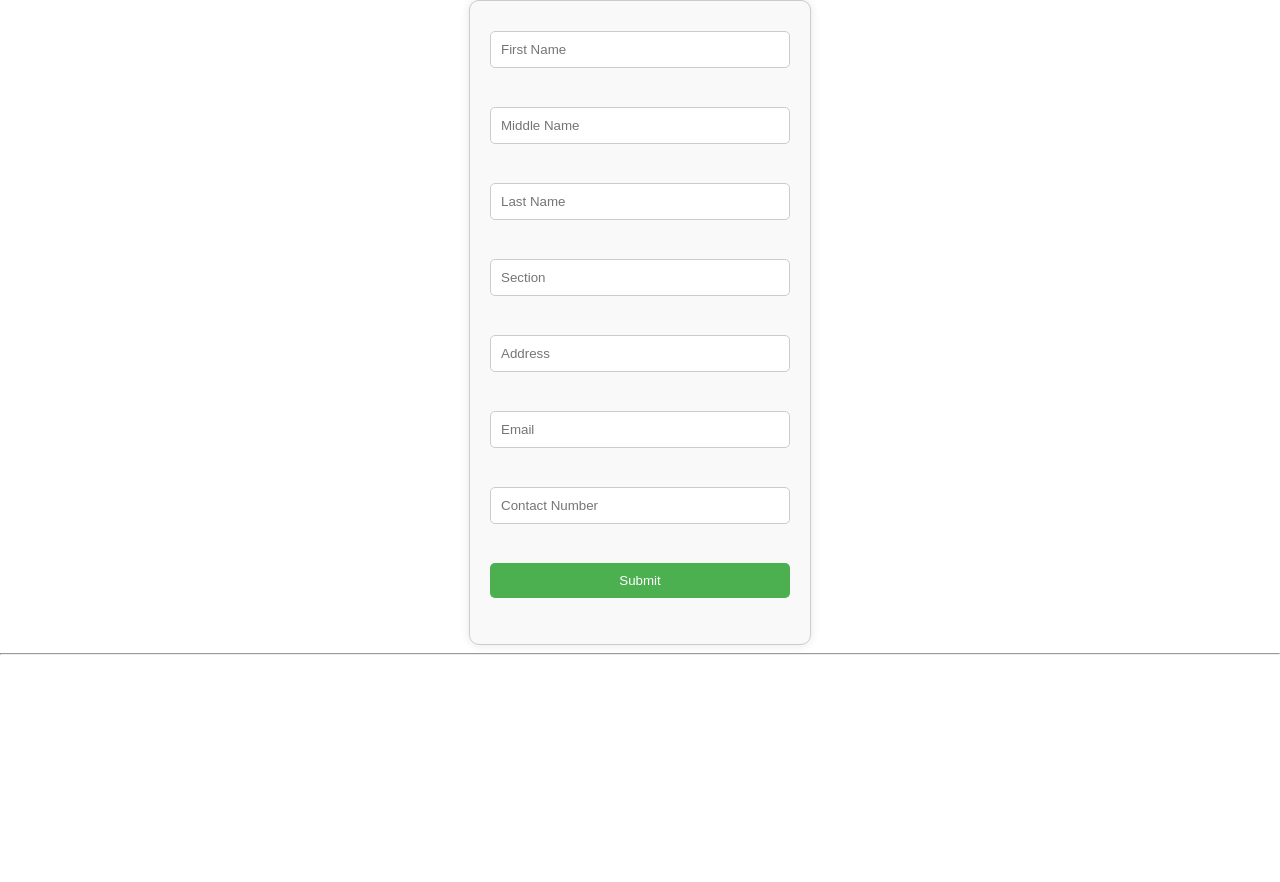
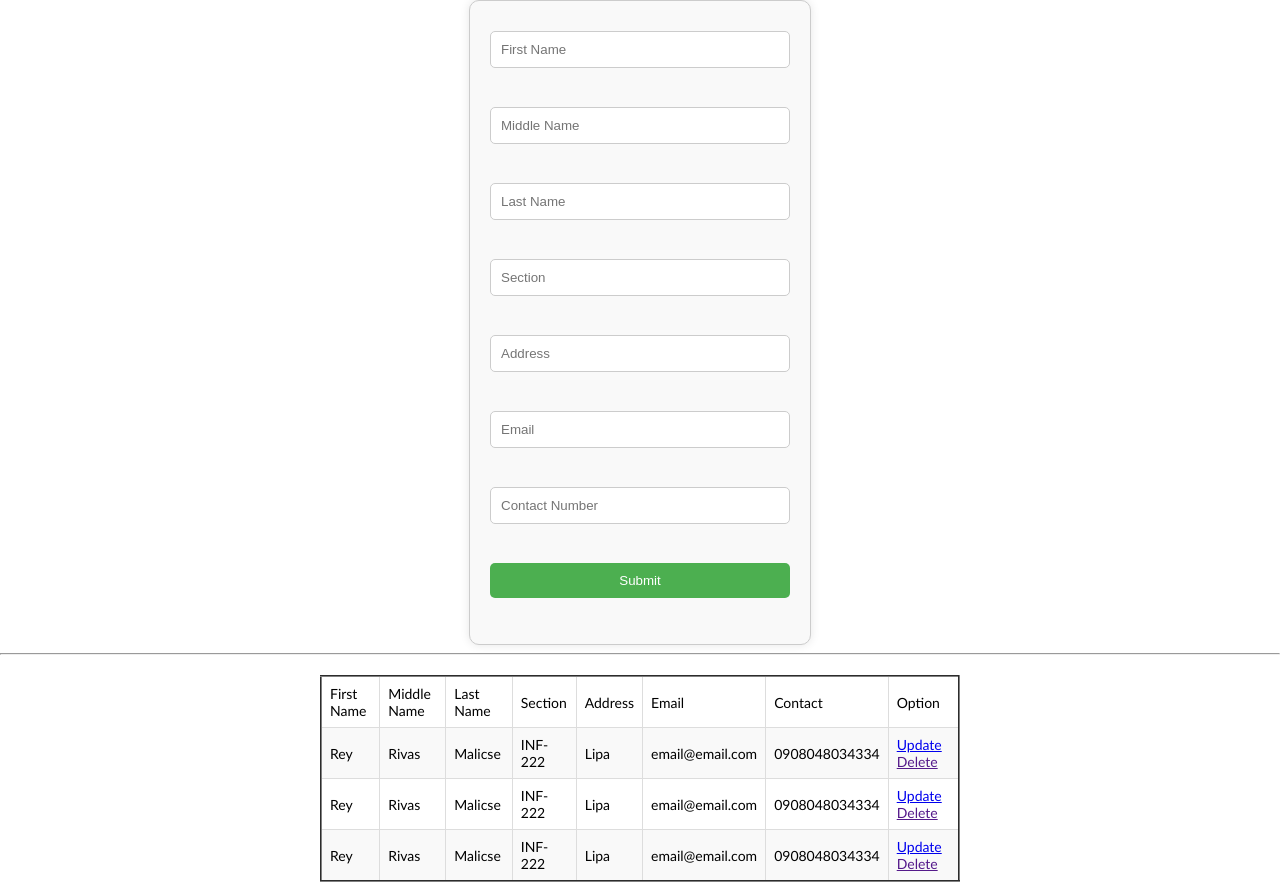
Before and after one commit to nokageAdmin/tutorial-1, a PHP site: page / in a window 1280 px wide. Before the commit the page ends 655 px from the top, so only its background shows below. Run offline with PHP 8.4, Linux system fonts and the light colour scheme; data comes from the database, SQL or seed files in the repository; both versions use the stored data as it was before the commit.

Commit message:
fix the edit/update function

```diff
--- a/connections.php
+++ b/connections.php
@@ -2,7 +2,7 @@
     $connections = mysqli_connect("localhost", "root", "", "myDB");
         if (mysqli_connect_errno()) {
             echo "Failed to connect to MySQL: ". mysqli_connect_error();
-        }else{
-            echo "";
-        }
+        }// else{
+        //     echo "";
+        // }
 ?>
--- a/index.php
+++ b/index.php
@@ -85,6 +85,8 @@ include ("connections.php");
     if($fName && $mName && $lName && $address && $email && $section && $contact){
 
         $query = mysqli_query($connections, "INSERT INTO mytbl (fName, mName, lName, section, address, email, contact) VALUES('$fName','$mName','$lName','$section','$address','$email','$contact') ");
+
+
 ?>
 
 
@@ -101,7 +103,55 @@ include ("connections.php");
         </div>
 
 <?php
+
+        echo "<script language='javascript'>alert ('New Record has been inserted!')</script>";
+        echo "<script> windows.location.href='index.php'</script>";
+
     }
+    $view_query = mysqli_query($connections,"SELECT * FROM mytbl");
+
+    echo "<table border='2' width='50%'>";
+    echo "<tr>
+            <td>First Name</td>
+            <td>Middle Name</td>
+            <td>Last Name</td>
+            <td>Section</td>
+            <td>Address</td>
+            <td>Email</td>
+            <td>Contact</td>
+            <td>Option</td>
+
+        </tr>";
+
+    while($row = mysqli_fetch_assoc($view_query)){
+        $user_id = $row["id"];
+        $fName = $row["fName"];
+        $mName = $row["mName"];
+        $lName = $row["lName"];
+        $section = $row["section"];
+        $address = $row["address"];
+        $email = $row["email"];
+        $contact = $row["contact"];
+
+        echo "<tr>
+                <td>$fName   </td>
+                <td>$mName   </td>
+                <td>$lName   </td>
+                <td>$section </td>
+                <td>$address </td>
+                <td>$email   </td>
+                <td>$contact </td>
+                <td>
+                <a href='Edit.php? id=$user_id'>Update</a>
+                &nbsp;
+                <a href=''>Delete</a>
+                </td>
+
+              </tr>";
+
+
+    }
+    echo "</table>";
 ?>
 
 <!-- CSS for centering the form -->
@@ -160,4 +210,26 @@ include ("connections.php");
         background-color: #f9f9f9;
         font-family: 'Gill Sans', 'Gill Sans MT', Calibri, 'Trebuchet MS', sans-serif
     }
+
+    table {
+        border-collapse: collapse;
+        width: 50%; /* Adjusted width to make the table smaller */
+        margin: 20px auto; /* Center the table horizontally */
+        font-size: 14px; /* Smaller font size */
+        text-align: left;
+    }
+    th, td {
+        padding: 8px; /* Reduced padding */
+        border: 1px solid #ddd; /* Slightly thinner border */
+    }
+    th {
+        background-color: #f2f2f2;
+        color: #333;
+    }
+    tr:nth-child(even) {
+        background-color: #f9f9f9;
+    }
+    tr:hover {
+        background-color: #f1f1f1;
+    }
 </style>
```
Also changed, not shown: Edit.php (added, +42 -0 lines), Update_Record.php (added, +19 -0 lines), mydb.sql (deleted, +0 -73 lines).
